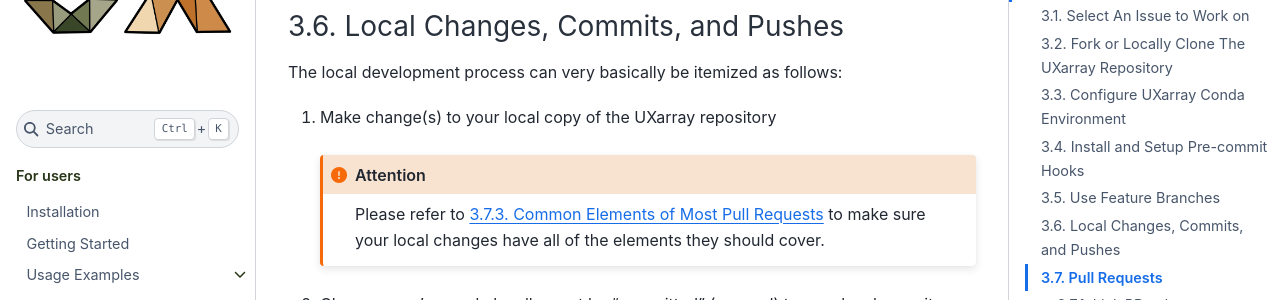
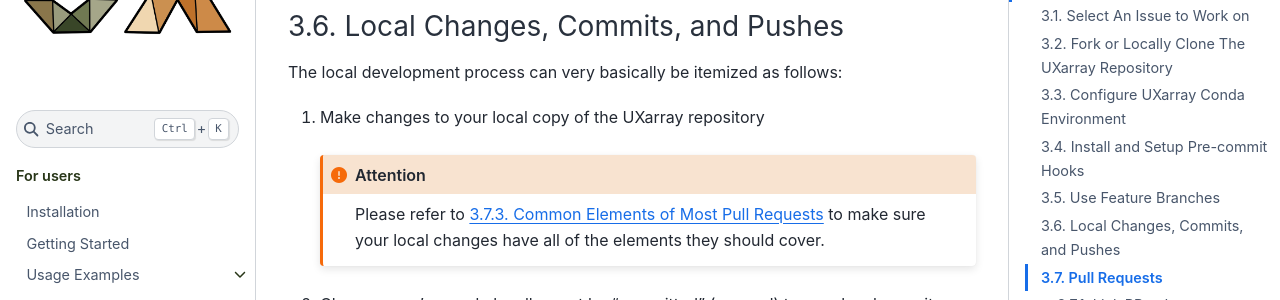
Before and after one commit to UXARRAY/uxarray, a Sphinx documentation site: the page built from docs/contributing.rst, in a window 1280 px wide and 900 px high, scrolled down 8718 px. Shown: the part 153-453 px from the top of the window. Built offline with Sphinx 7.4.7 and the Sphinx Book theme 1.1.4, drawn with Linux system fonts in a browser that asks for light colours.

Commit message:
Apply suggested chanfe

```diff
--- a/docs/contributing.rst
+++ b/docs/contributing.rst
@@ -383,7 +383,7 @@ directory!
 
 The local development process can very basically be itemized as follows:
 
-1. Make change(s) to your local copy of the UXarray repository
+1. Make changes to your local copy of the UXarray repository
 
    .. attention::
         Please refer to `3.7.3. Common Elements of Most Pull Requests`_ to make sure
```
